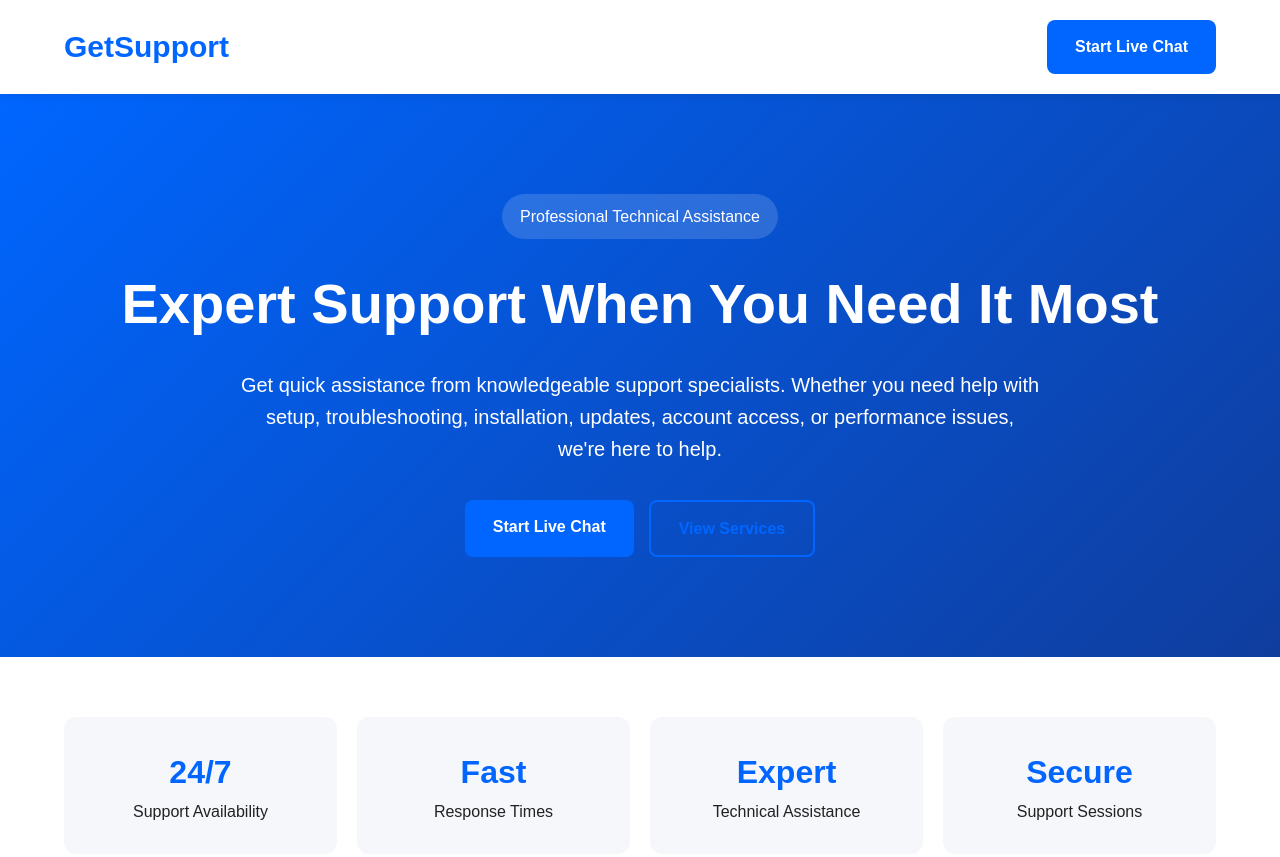
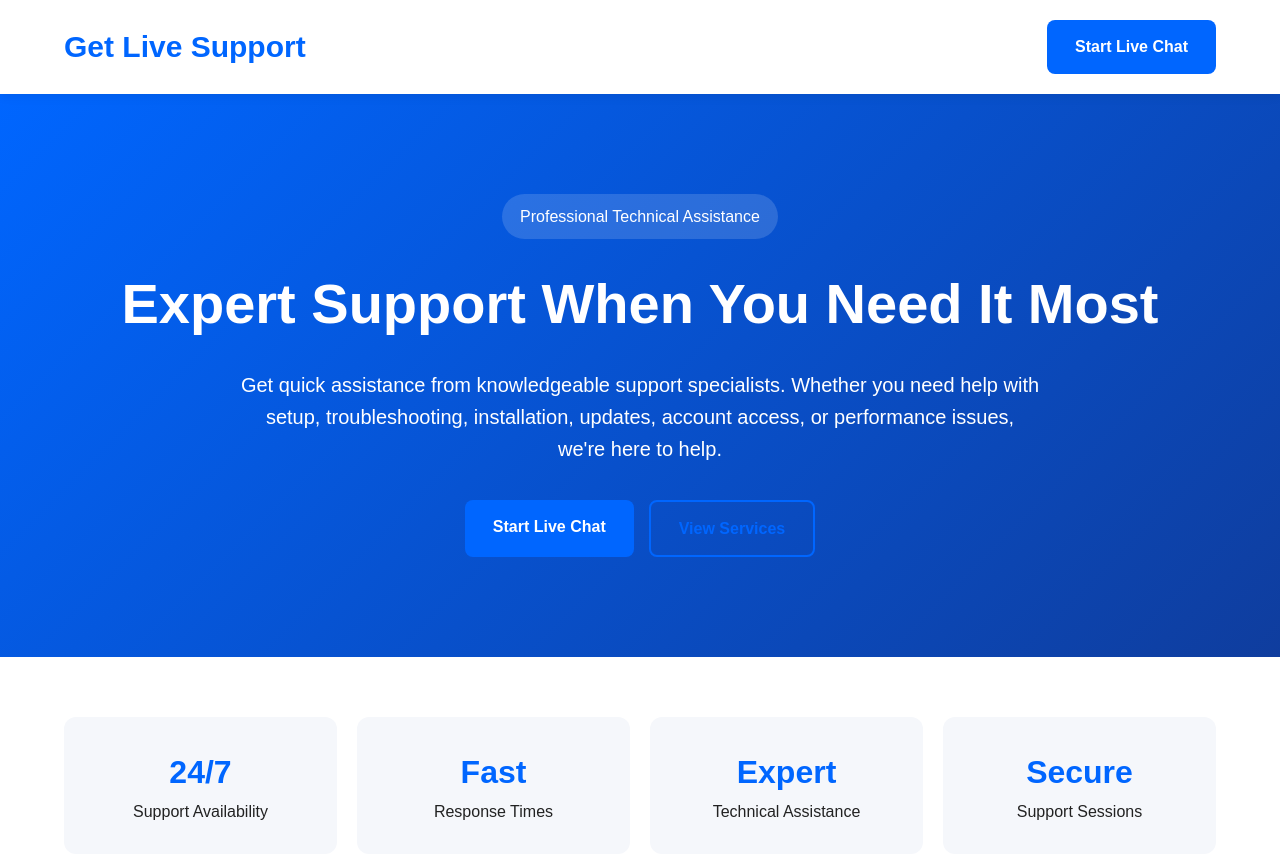
Before and after one commit to mylivesupport/mylivesupport.github.io, a plain HTML site: page index.html in a window 1280 px wide. Shown: the top 857 px of the page. Drawn offline with Linux system fonts and the light colour scheme.

Commit message:
Update index.html

```diff
--- a/index.html
+++ b/index.html
@@ -23,7 +23,7 @@
 
 <header>
     <div class="container nav">
-        <div class="logo">GetSupport</div>
+        <div class="logo">Get Live Support</div>
         <a href="https://widget-page.smartsupp.com/widget/8038c0fbc1e30bb63bd04ffc3d2e1081bc26a7b5" class="chat-btn">Start Live Chat</a>
     </div>
 </header>
```
